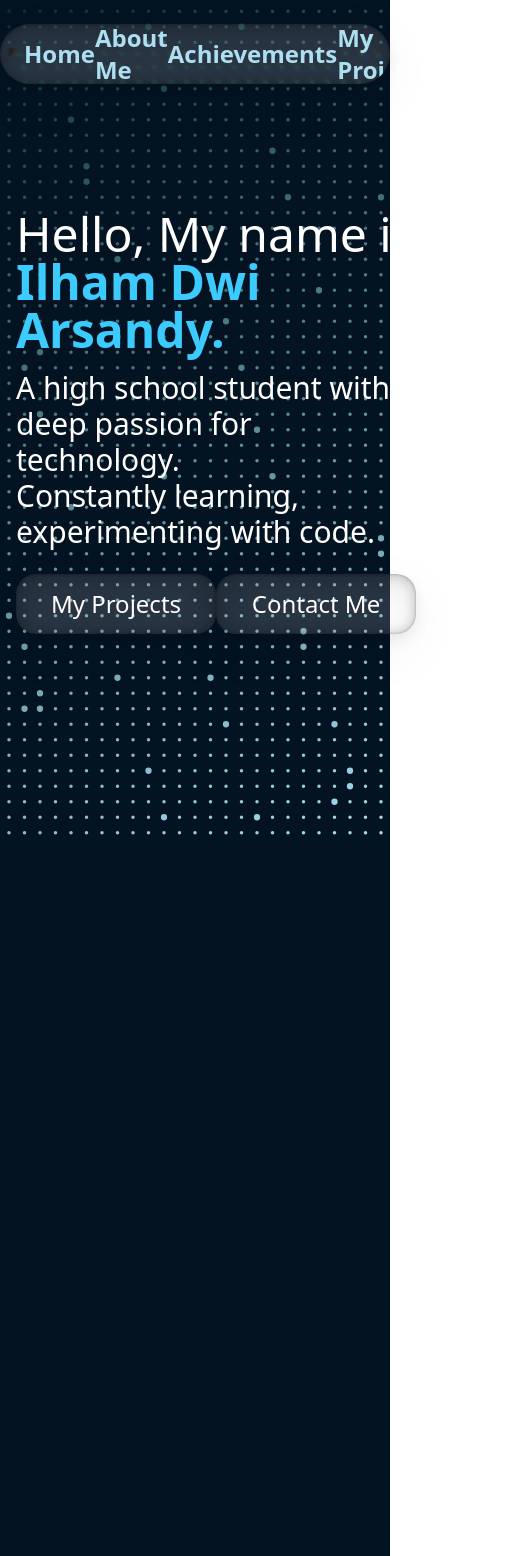
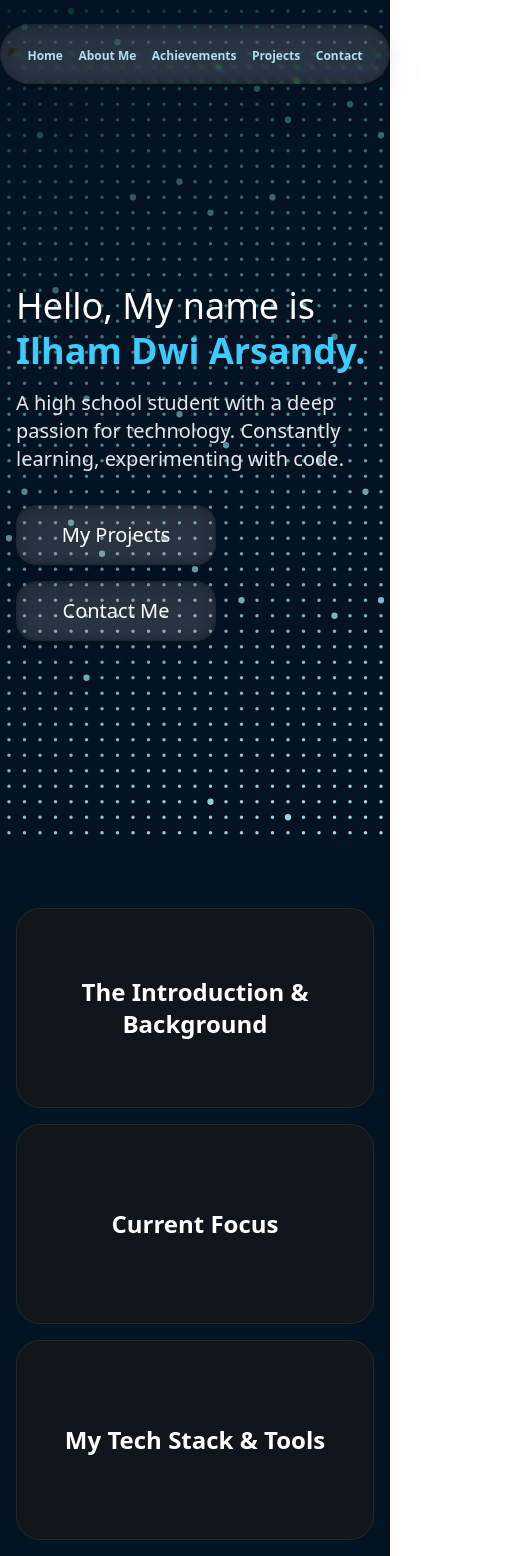
Before and after one commit to Hammm22/Portfolio-Website, a React (Vite) app: page / in a window 390 px wide. Shown: the top 1556 px of the page, 505 px wide, since content can reach past the window. Built offline with nearby package versions, Linux system fonts and the light colour scheme.

Commit message:
add animation

```diff
--- a/index.html
+++ b/index.html
@@ -4,7 +4,7 @@
     <meta charset="UTF-8" />
     <link rel="icon" type="image/svg+xml" href="/favicon.svg" />
     <meta name="viewport" content="width=device-width, initial-scale=1.0" />
-    <title>porto</title>
+    <title>Hamm22 Portfolio Website</title>
   </head>
   <body>
     <div id="root"></div>
--- a/package.json
+++ b/package.json
@@ -11,6 +11,7 @@
   },
   "dependencies": {
     "@aws-sdk/client-s3": "^3.1098.0",
+    "@gsap/react": "^2.1.2",
     "gsap": "^3.15.0",
     "react": "^19.2.7",
     "react-dom": "^19.2.7",
--- a/src/App.jsx
+++ b/src/App.jsx
@@ -1,3 +1,7 @@
+import { useRef } from 'react';
+import { ScrollTrigger } from 'gsap/ScrollTrigger';
+import gsap from 'gsap';
+import { useGSAP } from '@gsap/react';
 import './index.css';
 import Glass from './components/Glass.jsx';
 import Navbar from './components/navbar.jsx';
@@ -5,35 +9,35 @@ import Dotbg from './components/bg.jsx';
 import Card from './components/card.jsx';
 import BounceCards from './components/BounceCard.jsx';
 
-export default function App() {
 const Projects = [
   {
     id: 1,
     name: 'web1',
     stack: 'Laravel, TailwindCSS, React',
     description: 'test description',
-      github: 'github.com/Hammm22',
+    // Perbaikan: Tambahkan https://
+    github: 'https://github.com/Hammm22',
   },
   {
     id: 2,
     name: 'web2',
     stack: 'Express, TailwindCSS',
     description: 'test description',
-      github: 'github.com/Hammm22',
+    github: 'https://github.com/Hammm22',
   },
   {
     id: 3,
     name: 'web3',
     stack: 'Express, TailwindCSS',
     description: 'test description',
-      github: 'github.com/Hammm22',
+    github: 'https://github.com/Hammm22',
   },
   {
     id: 4,
     name: 'web4',
     stack: 'Express, TailwindCSS',
     description: 'test description',
-      github: 'github.com/Hammm22',
+    github: 'https://github.com/Hammm22',
   },
 ];
 
@@ -50,16 +54,74 @@ export default function App() {
   'rotate(5deg) translate(70px)',
   'rotate(-5deg) translate(150px)',
 ];
+gsap.registerPlugin(ScrollTrigger);
+
+export default function App() {
+  const containerRef = useRef(null);
+  useGSAP(
+    () => {
+      gsap.from('.hero-anim', {
+        y: 50,
+        opacity: 0,
+        duration: 1,
+        stagger: 0.2,
+        ease: 'power3.out',
+        delay: 0.5,
+      });
+
+      const aboutTL = gsap.timeline({
+        scrollTrigger: {
+          trigger: '#about',
+          start: 'top 80%',
+        },
+      });
+
+      aboutTL.from('.about-card', {
+        y: 100,
+        opacity: 0,
+        scale: 0.8,
+        rotationX: -15,
+        transformOrigin: 'top center',
+        duration: 1,
+        stagger: {
+          amount: 0.6,
+          ease: 'power2.out',
+        },
+        ease: 'back.out',
+      });
+
+      gsap.from('.project-card', {
+        scrollTrigger: {
+          trigger: '#projects',
+          start: 'top 80%',
+        },
+        y: 100,
+        opacity: 0,
+        duration: 0.8,
+        stagger: 0.2,
+        ease: 'back.out(1.7)',
+      });
+
+      gsap.from('.achievement-title', {
+        scrollTrigger: {
+          trigger: '#achievements',
+          start: 'top 85%',
+        },
+        y: 50,
+        opacity: 0,
+        duration: 1,
+        ease: 'power3.out',
+      });
+    },
+    { scope: containerRef },
+  );
 
   return (
-    <div>
-      <div>
+    <div ref={containerRef} className=" bg-primary min-h-screen">
       <Navbar />
-      </div>
-      <div className="bg-primary relative w-full h-screen">
       <main
         id="home"
-          className="relative flex flex-row items-center justify-evenly h-screen text-center px-4"
+        className="relative flex flex-col items-center justify-center min-h-screen text-center px-4 overflow-hidden"
       >
         <div className="absolute inset-0 z-0">
           <Dotbg
@@ -78,77 +140,78 @@ export default function App() {
           />
         </div>
 
-          <div className="relative z-10 text-left text-white">
-            <h1 className="text-5xl font-lg">
+        <div className="relative z-10 text-left text-white max-w-4xl w-full mt-20">
+          <h1 className="hero-anim text-4xl md:text-5xl font-lg leading-tight">
             Hello, My name is{' '}
-              <span className="font-bold text-secondary">
+            <span className="font-bold text-secondary block md:inline">
               Ilham Dwi Arsandy.
             </span>
           </h1>
-            <p className="text-3xl font-normal mt-4">
-              A high school student with a deep passion for technology.<br></br>{' '}
-              Constantly learning, experimenting with code.
+
+          <p className="hero-anim text-xl md:text-3xl font-normal mt-4 max-w-2xl text-gray-200">
+            A high school student with a deep passion for technology. Constantly
+            learning, experimenting with code.
           </p>
-            <br></br>
-            <div className="w-9/12 flex flex-row items-center justify-between">
-              <button>
+
+          <div className="hero-anim mt-8 flex flex-col sm:flex-row gap-4 items-start sm:items-center">
+            <a href="#projects">
               <Glass width={200} height={60}>
-                  <h1 className="text-2xl font-medium hover:text-secondary transition">
+                <span className="text-xl md:text-2xl font-medium hover:text-secondary transition">
                   My Projects
-                  </h1>
+                </span>
               </Glass>
-              </button>
+            </a>
 
-              <button>
+            <a href="#contact">
               <Glass width={200} height={60}>
-                  <h1 className="text-2xl font-medium hover:text-secondary transition">
+                <span className="text-xl md:text-2xl font-medium hover:text-secondary transition">
                   Contact Me
-                  </h1>
+                </span>
               </Glass>
-              </button>
+            </a>
           </div>
-          </div>
-          <div className="relative z-10">
-            <h1 className="text-white text-2xl">Photos</h1>
         </div>
       </main>
 
-        {/* Section 2 */}
-        <section className="h-screen w-full flex justify-center items-center bg-primary">
-          <div className="h-2/3 w-2/3 grid grid-cols-3 md:grid-cols-7 grid-rows-3 md:grid-rows-6 gap-2 md:gap-4 m-4">
-            <Card className="hidden md:block md:col-start-1 md:row-start-1 md:col-span-4 md:row-span-3 rounded-2xl p-10 text-center">
-              <h1 className="text-white text-2xl font-semibold">
+      <section
+        id="about"
+        className="min-h-screen w-full flex justify-center items-center py-16 px-4"
+      >
+        <div className="w-full max-w-6xl grid grid-cols-1 sm:grid-cols-2 md:grid-cols-7 auto-rows-[200px] gap-4">
+          <Card className="about-card col-span-1 sm:col-span-2 md:col-start-1 md:row-start-1 md:col-span-4 md:row-span-2 rounded-2xl p-8 flex items-center justify-center text-center">
+            <h2 className="text-white text-2xl font-semibold">
               The Introduction & Background
-              </h1>
+            </h2>
           </Card>
 
-            <Card className="hidden md:block md:col-start-5 md:row-start-1 md:col-span-3 md:row-span-3 rounded-2xl p-10 text-center">
-              <h1 className="text-white text-2xl font-semibold">
-                Current Focus
-              </h1>
+          <Card className="about-card col-span-1 sm:col-span-1 md:col-start-5 md:row-start-1 md:col-span-3 md:row-span-2 rounded-2xl p-8 flex items-center justify-center text-center">
+            <h2 className="text-white text-2xl font-semibold">Current Focus</h2>
           </Card>
 
-            <Card className="hidden md:block md:col-start-1 md:row-start-4 md:col-span-3 md:row-span-3 rounded-2xl p-10 text-center">
-              <h1 className="text-white text-2xl font-semibold">
+          <Card className="about-card col-span-1 sm:col-span-1 md:col-start-1 md:row-start-3 md:col-span-3 md:row-span-2 rounded-2xl p-8 flex items-center justify-center text-center">
+            <h2 className="text-white text-2xl font-semibold">
               My Tech Stack & Tools
-              </h1>
+            </h2>
           </Card>
 
-            <Card className="hidden md:block md:col-start-4 md:row-start-4 md:col-span-4 md:row-span-3 rounded-2xl p-10 text-center">
-              <h1 className="text-white text-2xl font-semibold">
+          <Card className="about-card col-span-1 sm:col-span-2 md:col-start-4 md:row-start-3 md:col-span-4 md:row-span-2 rounded-2xl p-8 flex items-center justify-center text-center">
+            <h2 className="text-white text-2xl font-semibold">
               Interest / Hobby
-              </h1>
+            </h2>
           </Card>
         </div>
       </section>
 
-        {/* Section 3 */}
-        <section className="h-screen w-full bg-primary flex flex-col justify-center items-center">
-          <h1 className="text-white text-6xl font-extrabold">
+      {/* Section 3: Achievements */}
+      <section
+        id="achievements"
+        className="min-h-screen w-full flex flex-col justify-center items-center py-16 px-4 overflow-hidden"
+      >
+        <h2 className="achievement-title text-white text-4xl md:text-6xl font-extrabold mb-12 text-center">
           My Achievements
-          </h1>
+        </h2>
         <BounceCards
-            className="custom-bounceCards"
+          className="custom-bounceCards max-w-full"
           pdfUrls={pdfUrls}
           containerWidth={500}
           containerHeight={400}
@@ -160,31 +223,43 @@ export default function App() {
         />
       </section>
 
-        {/* Section 4 */}
-        <section className="min-h-screen w-full grid grid-cols-3 place-content-center place-items-center bg-primary gap-7 p-8">
+      {/* Section 4: Projects */}
+      <section
+        id="projects"
+        className="min-h-screen w-full flex flex-col justify-center py-16 px-4 md:px-8 max-w-7xl mx-auto"
+      >
+        <h2 className="text-white text-4xl font-bold mb-10 text-center">
+          My Projects
+        </h2>
+
+        <div className="grid grid-cols-1 sm:grid-cols-2 lg:grid-cols-3 xl:grid-cols-4 gap-7 place-items-center w-full">
           {Projects.map((data) => (
             <Card
               key={data.id}
-              className="w-96 h-80 flex flex-col items-center justify-center p-4"
+              className="project-card w-full max-w-sm h-80 flex flex-col items-center justify-center p-6 text-center hover:-translate-y-2 transition-transform duration-300"
             >
-              <h1 className="text-white text-2xl font-semibold">
+              <h3 className="text-white text-2xl font-semibold mb-2">
                 Project {data.id}
-              </h1>
-              <h2 className="text-white">{data.name}</h2>
-              <p className="text-gray-300 text-center">{data.description}</p>
+              </h3>
+              <h4 className="text-secondary text-lg mb-2">{data.name}</h4>
+              <p className="text-gray-300 text-sm mb-4 line-clamp-3">
+                {data.description}
+              </p>
 
+              <div className="mt-auto">
                 <a
                   href={data.github}
                   target="_blank"
                   rel="noopener noreferrer"
-                className="mt-4 bg-blue-500 hover:bg-blue-600 text-white px-4 py-2 rounded"
+                  className="inline-block bg-blue-500 hover:bg-blue-600 text-white font-medium px-6 py-2 rounded-lg transition-colors"
                 >
-                Github Link
+                  View GitHub
                 </a>
+              </div>
             </Card>
           ))}
+        </div>
       </section>
-      </div>
     </div>
   );
 }
--- a/src/components/BounceCard.jsx
+++ b/src/components/BounceCard.jsx
@@ -1,15 +1,16 @@
 import { useEffect, useRef } from 'react';
 import { gsap } from 'gsap';
+import { ScrollTrigger } from 'gsap/ScrollTrigger';
 import { Document, Page, pdfjs } from 'react-pdf';
 
 pdfjs.GlobalWorkerOptions.workerSrc = `//unpkg.com/pdfjs-dist@${pdfjs.version}/build/pdf.worker.min.mjs`;
+gsap.registerPlugin(ScrollTrigger);
 
 export default function BounceCards({
   className = '',
   pdfUrls = [],
   containerWidth = 400,
   containerHeight = 400,
-  animationDelay = 0.5,
   animationStagger = 0.06,
   easeType = 'elastic.out(1, 0.8)',
   transformStyles = [
@@ -31,12 +32,15 @@ export default function BounceCards({
           scale: 1,
           stagger: animationStagger,
           ease: easeType,
-          delay: animationDelay,
+          scrollTrigger: {
+            trigger: containerRef.current,
+            start: 'top 80%',
+          },
         },
       );
     }, containerRef);
     return () => ctx.revert();
-  }, [animationStagger, easeType, animationDelay]);
+  }, [animationStagger, easeType]);
 
   const getNoRotationTransform = (transformStr) => {
     const hasRotate = /rotate\([\s\S]*?\)/.test(transformStr);
--- a/src/components/navbar.jsx
+++ b/src/components/navbar.jsx
@@ -1,7 +1,24 @@
+import { useRef } from 'react';
+import gsap from 'gsap';
+import { useGSAP } from '@gsap/react';
 import Glass from './Glass.jsx';
-export default function navbar() {
+export default function Navbar() {
+  const navRef = useRef(null);
+
+  useGSAP(()=>{
+    gsap.from(navRef.current,{
+      y:-100,
+      opacity:0,
+      duration:1,
+      ease:"power3.out",
+      delay:0.2
+    });
+  });
+
+
+
   return (
-    <nav className="fixed top-6 w-full flex justify-center z-50">
+    <nav ref={navRef} className="fixed top-6 w-full flex justify-center z-50">
       <Glass
         displace={0.5}
         distortionScale={20}
@@ -12,43 +29,43 @@ export default function navbar() {
         borderRadius={32}
         mixBlendMode="screen"
       >
-        <ul className="w-full h-full flex flex-row justify-evenly items-center px-4">
+        <ul className="w-full h-full flex flex-row justify-evenly items-center px-2 md:px-4 gap-1 md:gap-4">
           <li>
             <a
-              href="#"
-              className="text-third text-2xl font-extrabold hover:text-secondary transition"
+              href="#home" // 3. Ganti href sesuai ID section di App.jsx
+              className="text-third text-xs sm:text-sm md:text-xl lg:text-2xl font-bold md:font-extrabold hover:text-secondary transition"
             >
               Home
             </a>
           </li>
           <li>
             <a
-              href="#"
-              className="text-third text-2xl font-extrabold hover:text-secondary transition"
+              href="#about" // Pastikan kamu menambahkan id="about" di section 2
+              className="text-third text-xs sm:text-sm md:text-xl lg:text-2xl font-bold md:font-extrabold hover:text-secondary transition"
             >
               About Me
             </a>
           </li>
           <li>
             <a
-              href="#"
-              className="text-third text-2xl font-extrabold hover:text-secondary transition"
+              href="#achievements" // Pastikan kamu menambahkan id="achievements" di section 3
+              className="text-third text-xs sm:text-sm md:text-xl lg:text-2xl font-bold md:font-extrabold hover:text-secondary transition"
             >
               Achievements
             </a>
           </li>
           <li>
             <a
-              href="#"
-              className="text-third text-2xl font-extrabold hover:text-secondary transition"
+              href="#projects" // Mengarah ke id="projects" di section 4
+              className="text-third text-xs sm:text-sm md:text-xl lg:text-2xl font-bold md:font-extrabold hover:text-secondary transition"
             >
-              My Projects
+              Projects
             </a>
           </li>
           <li>
             <a
-              href="#"
-              className="text-third text-2xl font-extrabold hover:text-secondary transition"
+              href="#contact"
+              className="text-third text-xs sm:text-sm md:text-xl lg:text-2xl font-bold md:font-extrabold hover:text-secondary transition"
             >
               Contact
             </a>
```
Also changed, not shown: 1 other file (tests, documents, lock files or other folders). Lines whose indentation alone changed are shown as unchanged.
